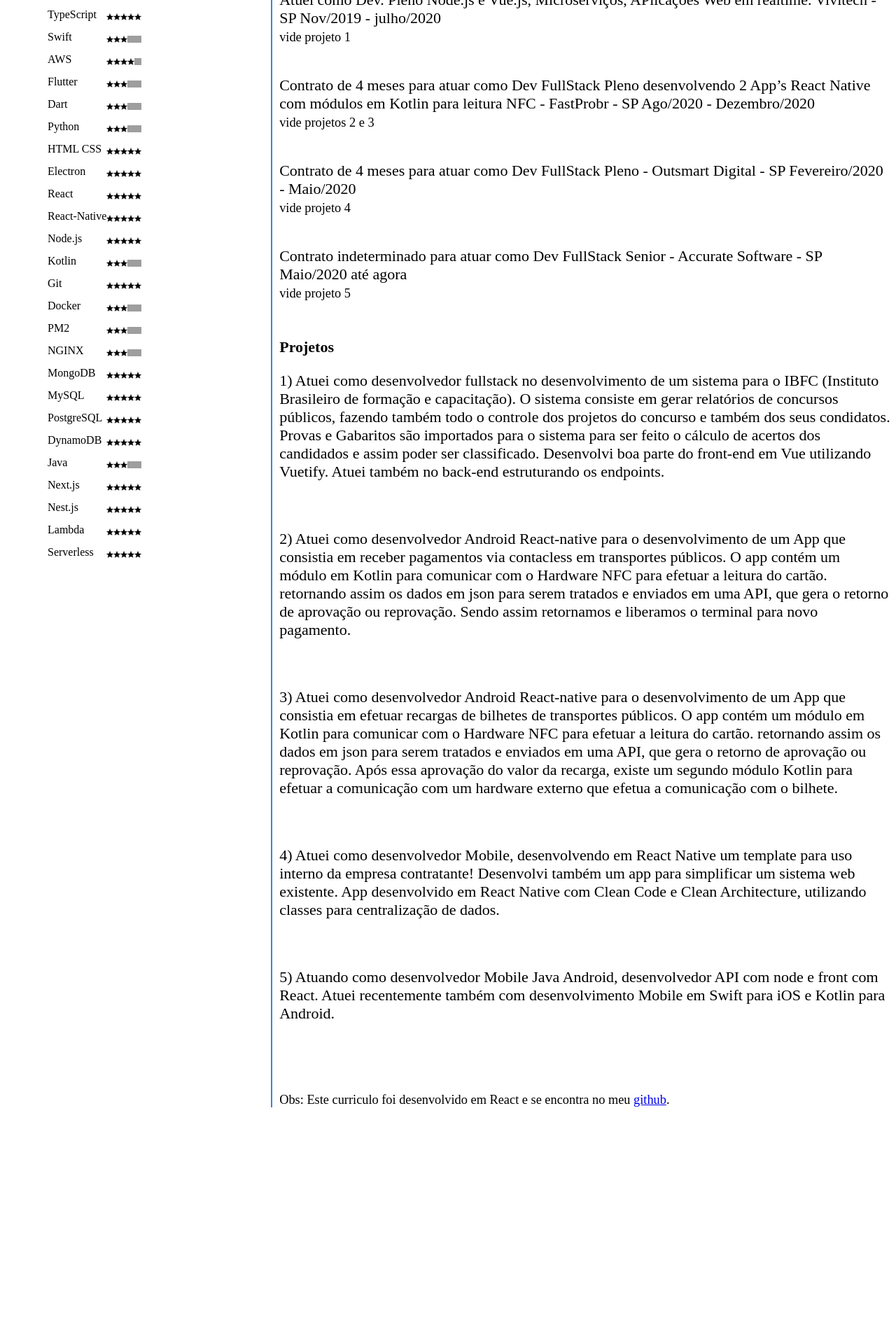
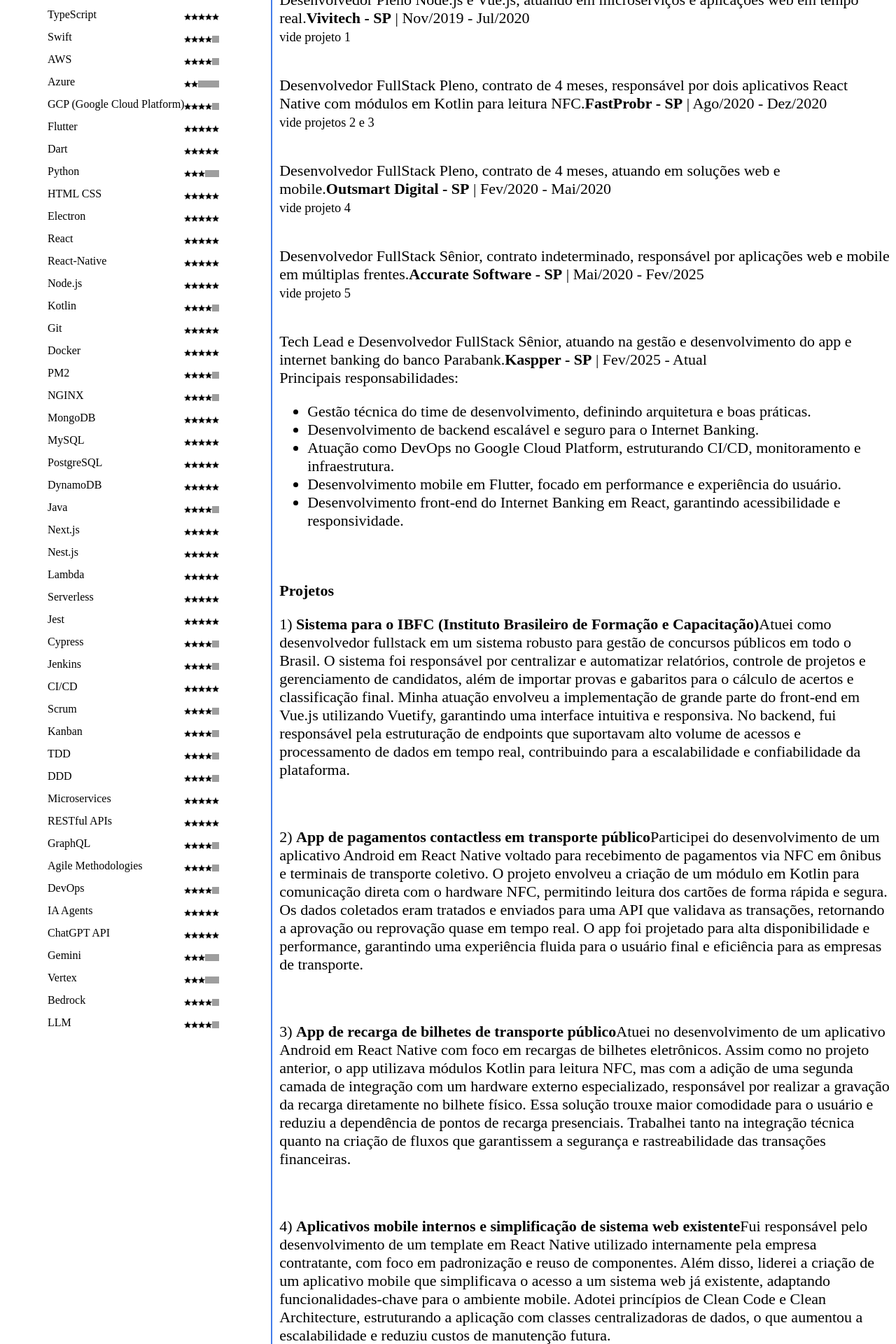
Before and after one commit to EuclidesXcode/myCurriculun, a React (Create React App) app: page / in a window 1280 px wide. Shown: the part 460-2380 px from the top of the page at 70% size. Before the commit the page ends 2050 px from the top, so only its background shows below. Built offline with nearby package versions, Linux system fonts and the light colour scheme; grey boxes are pictures that could not be loaded.

Commit message:
novo cargo na Kaspper

```diff
--- a/package.json
+++ b/package.json
@@ -13,9 +13,9 @@
     "web-vitals": "^0.2.4"
   },
   "scripts": {
-    "start": "react-scripts start",
-    "build": "react-scripts build",
-    "test": "react-scripts test",
+    "start": "react-scripts --openssl-legacy-provider start",
+    "build": "react-scripts --openssl-legacy-provider build",
+    "test": "react-scripts --openssl-legacy-provider test",
     "eject": "react-scripts eject"
   },
   "eslintConfig": {
--- a/src/components/Body.jsx
+++ b/src/components/Body.jsx
@@ -5,7 +5,7 @@
 import Skills from './subComponents/Skills';
 import Experience from './subComponents/Experience';
 
-export default function() {
+export default function () {
     return (
         <div className='NewBody'>
             <div className='BodyColl1'>
@@ -13,7 +13,7 @@
                     <p>Skills</p>
                 </div>
                 <div className='SkillsStyle'>
-                    <Skills className='Skill'/>
+                    <Skills className='Skill' />
                     <Experience />
                 </div>
             </div>
@@ -28,70 +28,99 @@
                         Ensino superior cursando em Ciência da Computação - Estácio - Conclusão 2023
                     </p>
 
-                <strong className='StrongExp'>Experiência Profissional</strong>
+                    <strong className='StrongExp'>Experiência Profissional</strong>
                     <p>
-                    Atuei como Dev. Pleno Node.js e Vue.js, Microserviços, APlicações Web em realtime. Vivitech - SP  Nov/2019 - julho/2020
+                        Desenvolvedor Pleno Node.js e Vue.js, atuando em microserviços e aplicações web em tempo real.
+                        <b>Vivitech - SP</b> | Nov/2019 - Jul/2020
                         <br />
                         <small>vide projeto 1</small>
                     </p>
+
                     <p>
-                    Contrato de 4 meses para atuar como Dev FullStack Pleno desenvolvendo 2 App’s React Native com módulos em Kotlin para
-                    leitura NFC - FastProbr - SP Ago/2020 - Dezembro/2020
+                        Desenvolvedor FullStack Pleno, contrato de 4 meses, responsável por dois aplicativos React Native com módulos em Kotlin para leitura NFC.
+                        <b>FastProbr - SP</b> | Ago/2020 - Dez/2020
                         <br />
-                    <small>vide projetos  2 e 3</small>
+                        <small>vide projetos 2 e 3</small>
                     </p>
+
                     <p>
-                    Contrato de 4 meses para atuar como Dev FullStack Pleno - Outsmart Digital - SP Fevereiro/2020 - Maio/2020
+                        Desenvolvedor FullStack Pleno, contrato de 4 meses, atuando em soluções web e mobile.
+                        <b>Outsmart Digital - SP</b> | Fev/2020 - Mai/2020
                         <br />
                         <small>vide projeto 4</small>
                     </p>
+
                     <p>
-                    Contrato indeterminado para atuar como Dev FullStack Senior - Accurate Software - SP Maio/2020 até agora
+                        Desenvolvedor FullStack Sênior, contrato indeterminado, responsável por aplicações web e mobile em múltiplas frentes.
+                        <b>Accurate Software - SP</b> | Mai/2020 - Fev/2025
                         <br />
                         <small>vide projeto 5</small>
                     </p>
+
+                    <p>
+                        Tech Lead e Desenvolvedor FullStack Sênior, atuando na gestão e desenvolvimento do app e internet banking do banco Parabank.
+                        <b>Kaspper - SP</b> | Fev/2025 - Atual
+                        <br />
+                        Principais responsabilidades:
+                        <ul>
+                            <li>Gestão técnica do time de desenvolvimento, definindo arquitetura e boas práticas.</li>
+                            <li>Desenvolvimento de backend escalável e seguro para o Internet Banking.</li>
+                            <li>Atuação como DevOps no Google Cloud Platform, estruturando CI/CD, monitoramento e infraestrutura.</li>
+                            <li>Desenvolvimento mobile em Flutter, focado em performance e experiência do usuário.</li>
+                            <li>Desenvolvimento front-end do Internet Banking em React, garantindo acessibilidade e responsividade.</li>
+                        </ul>
+                    </p>
+
                     <strong className='StrongExp'>Projetos</strong>
-                    <p>1) Atuei como desenvolvedor fullstack no desenvolvimento de um sistema
-                        para o IBFC (Instituto Brasileiro de formação e capacitação). O sistema consiste em gerar
-                        relatórios de concursos públicos, fazendo também todo o controle dos projetos do concurso
-                        e também dos seus condidatos. Provas e Gabaritos são importados para o sistema para ser
-                        feito o cálculo de acertos dos candidados e assim poder ser classificado. Desenvolvi boa
-                        parte do front-end em Vue utilizando Vuetify. Atuei também no back-end estruturando os
-                        endpoints.
+
+                    <p>
+                        1{`)`} <b>Sistema para o IBFC (Instituto Brasileiro de Formação e Capacitação)</b>
+                        Atuei como desenvolvedor fullstack em um sistema robusto para gestão de concursos públicos em todo o Brasil.
+                        O sistema foi responsável por centralizar e automatizar relatórios, controle de projetos e gerenciamento de candidatos, além de importar provas e gabaritos para o cálculo de acertos e classificação final.
+                        Minha atuação envolveu a implementação de grande parte do front-end em Vue.js utilizando Vuetify, garantindo uma interface intuitiva e responsiva.
+                        No backend, fui responsável pela estruturação de endpoints que suportavam alto volume de acessos e processamento de dados em tempo real, contribuindo para a escalabilidade e confiabilidade da plataforma.
                     </p>
                     <br />
-                    <p>2) Atuei como desenvolvedor Android React-native para o desenvolvimento de um App
-                        que consistia em receber pagamentos via contacless em transportes públicos.
-                        O app contém um módulo em Kotlin para comunicar com o Hardware NFC para efetuar
-                        a leitura do cartão. retornando assim os dados em json para serem tratados e
-                        enviados em uma API, que gera o retorno de aprovação ou reprovação. Sendo assim
-                        retornamos e liberamos o terminal para novo pagamento.
+
+                    <p>
+                        2{`)`} <b>App de pagamentos contactless em transporte público</b>
+                        Participei do desenvolvimento de um aplicativo Android em React Native voltado para recebimento de pagamentos via NFC em ônibus e terminais de transporte coletivo.
+                        O projeto envolveu a criação de um módulo em Kotlin para comunicação direta com o hardware NFC, permitindo leitura dos cartões de forma rápida e segura.
+                        Os dados coletados eram tratados e enviados para uma API que validava as transações, retornando a aprovação ou reprovação quase em tempo real.
+                        O app foi projetado para alta disponibilidade e performance, garantindo uma experiência fluida para o usuário final e eficiência para as empresas de transporte.
                     </p>
                     <br />
-                    <p>3) Atuei como desenvolvedor Android React-native para o desenvolvimento de um App
-                        que consistia em efetuar recargas de bilhetes de transportes públicos.
-                        O app contém um módulo em Kotlin para comunicar com o Hardware NFC para efetuar
-                        a leitura do cartão. retornando assim os dados em json para serem tratados e
-                        enviados em uma API, que gera o retorno de aprovação ou reprovação. Após essa aprovação
-                        do valor da recarga, existe um segundo módulo Kotlin para efetuar a comunicação
-                        com um hardware externo que efetua a comunicação com o bilhete.
+
+                    <p>
+                        3{`)`} <b>App de recarga de bilhetes de transporte público</b>
+                        Atuei no desenvolvimento de um aplicativo Android em React Native com foco em recargas de bilhetes eletrônicos.
+                        Assim como no projeto anterior, o app utilizava módulos Kotlin para leitura NFC, mas com a adição de uma segunda camada de integração com um hardware externo especializado, responsável por realizar a gravação da recarga diretamente no bilhete físico.
+                        Essa solução trouxe maior comodidade para o usuário e reduziu a dependência de pontos de recarga presenciais.
+                        Trabalhei tanto na integração técnica quanto na criação de fluxos que garantissem a segurança e rastreabilidade das transações financeiras.
                     </p>
                     <br />
-                    <p>4) Atuei como desenvolvedor Mobile, desenvolvendo em React Native um template
-                        para uso interno da empresa contratante!
-                            Desenvolvi também um app para simplificar um sistema web existente. App
-                        desenvolvido em React Native com Clean Code e Clean Architecture, utilizando
-                        classes para centralização de dados.
+
+                    <p>
+                        4{`)`} <b>Aplicativos mobile internos e simplificação de sistema web existente</b>
+                        Fui responsável pelo desenvolvimento de um template em React Native utilizado internamente pela empresa contratante, com foco em padronização e reuso de componentes.
+                        Além disso, liderei a criação de um aplicativo mobile que simplificava o acesso a um sistema web já existente, adaptando funcionalidades-chave para o ambiente mobile.
+                        Adotei princípios de Clean Code e Clean Architecture, estruturando a aplicação com classes centralizadoras de dados, o que aumentou a escalabilidade e reduziu custos de manutenção futura.
                     </p>
                     <br />
-                    <p>5) Atuando como desenvolvedor Mobile Java Android, desenvolvedor API com node e front com React. Atuei recentemente
-                        também com desenvolvimento Mobile em Swift para iOS e Kotlin para Android.
+
+                    <p>
+                        5{`)`} <b>Desenvolvimento de soluções multiplataforma</b>
+                        Durante minha atuação em projetos diversos, desenvolvi aplicações mobile em Java (Android), Swift (iOS) e Kotlin, além de construir APIs escaláveis em Node.js e interfaces modernas em React.
+                        Essa diversidade de tecnologias me permitiu atuar de ponta a ponta no ciclo de desenvolvimento, desde a concepção da arquitetura até a entrega final ao cliente.
+                        Trabalhei em soluções que integravam diferentes plataformas, sempre priorizando qualidade, performance e segurança.
+                        Essa experiência ampliou minha visão como desenvolvedor fullstack e me trouxe domínio para lidar com ecossistemas complexos e heterogêneos.
                     </p>
+
                     <br />
                     <br />
                     <br />
                     <small>
-                        Obs: Este curriculo foi desenvolvido em React e se encontra no meu <a href='https://github.com/EuclidesXcode/myCurriculun'>github</a>.
+                        Obs: Este currículo foi desenvolvido em React e se encontra no meu <a href='https://github.com/EuclidesXcode/myCurriculun'>github</a>.
                     </small>
                 </div>
             </div>
--- a/src/dados.js
+++ b/src/dados.js
@@ -6,30 +6,52 @@
     {id: 5, skill: 'JavaScript', stars: 5},
     {id: 6, skill: 'Express', stars: 5},
     {id: 7, skill: 'TypeScript', stars: 5},
-    {id: 34, skill: 'Swift', stars: 3},
+    {id: 34, skill: 'Swift', stars: 4},
     {id: 10, skill: 'AWS', stars: 4},
-    {id: 12, skill: 'Flutter', stars: 3},
-    {id: 13, skill: 'Dart', stars: 3},
+    {id: 11, skill: 'Azure', stars: 2},
+    {id: 34, skill: 'GCP (Google Cloud Platform)', stars: 4},
+    {id: 12, skill: 'Flutter', stars: 5},
+    {id: 13, skill: 'Dart', stars: 5},
     {id: 14, skill: 'Python', stars: 3},
     {id: 15, skill: 'HTML CSS', stars: 5},
     {id: 16, skill: 'Electron', stars: 5},
     {id: 17, skill: 'React', stars: 5},
     {id: 18, skill: 'React-Native', stars: 5},
     {id: 19, skill: 'Node.js', stars: 5},
-    {id: 20, skill: 'Kotlin', stars: 3},
+    {id: 20, skill: 'Kotlin', stars: 4},
     {id: 21, skill: 'Git', stars: 5},
-    {id: 22, skill: 'Docker', stars: 3},
-    {id: 23, skill: 'PM2', stars: 3},
-    {id: 24, skill: 'NGINX', stars: 3},
+    {id: 22, skill: 'Docker', stars: 5},
+    {id: 23, skill: 'PM2', stars: 4},
+    {id: 24, skill: 'NGINX', stars: 4},
     {id: 25, skill: 'MongoDB', stars: 5},
     {id: 26, skill: 'MySQL', stars: 5},
     {id: 27, skill: 'PostgreSQL', stars: 5},
     {id: 28, skill: 'DynamoDB', stars: 5},
-    {id: 29, skill: 'Java', stars: 3},
+    {id: 29, skill: 'Java', stars: 4},
     {id: 30, skill: 'Next.js', stars: 5},
     {id: 31, skill: 'Nest.js', stars: 5},
     {id: 32, skill: 'Lambda', stars: 5},
     {id: 33, skill: 'Serverless', stars: 5},
+    {id: 35, skill: 'Jest', stars: 5},
+    {id: 36, skill: 'Cypress', stars: 4},
+    {id: 37, skill: 'Jenkins', stars: 4},
+    {id: 38, skill: 'CI/CD', stars: 5},
+    {id: 39, skill: 'Scrum', stars: 4},
+    {id: 40, skill: 'Kanban', stars: 4},
+    {id: 41, skill: 'TDD', stars: 4},
+    {id: 42, skill: 'DDD', stars: 4},
+    {id: 43, skill: 'Microservices', stars: 5},
+    {id: 44, skill: 'RESTful APIs', stars: 5},
+    {id: 45, skill: 'GraphQL', stars: 4},
+    {id: 46, skill: 'Agile Methodologies', stars: 4},
+    {id: 47, skill: 'DevOps', stars: 4},
+    {id: 48, skill: 'IA Agents', stars: 5},
+    {id: 49, skill: 'ChatGPT API', stars: 5},
+    {id: 50, skill: 'Gemini', stars: 3},
+    {id: 51, skill: 'Vertex', stars: 3},
+    {id: 52, skill: 'Bedrock', stars: 4},
+    {id: 53, skill: 'LLM', stars: 4},
+
 ]
 
 export default skills;
```
Also changed, not shown: 6 other files (tests, documents, lock files or other folders). Lines whose indentation alone changed are shown as unchanged.
